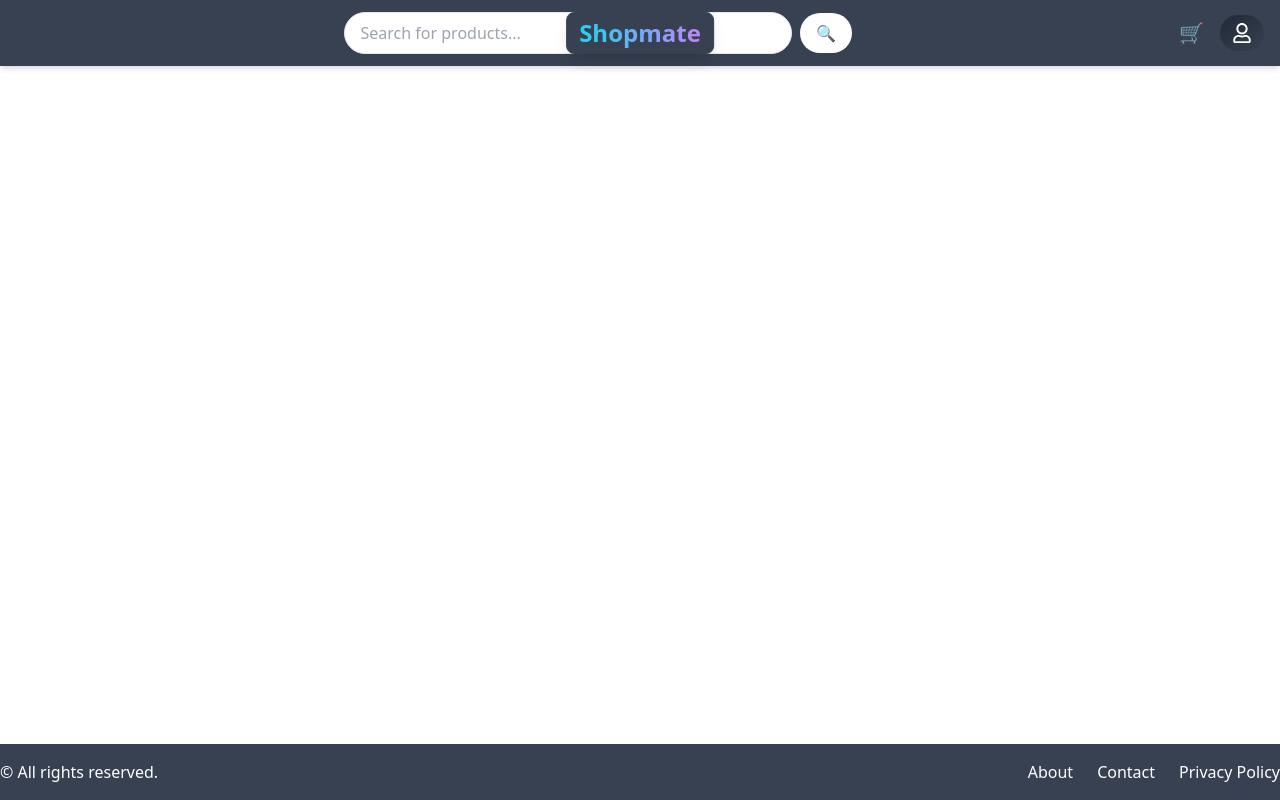
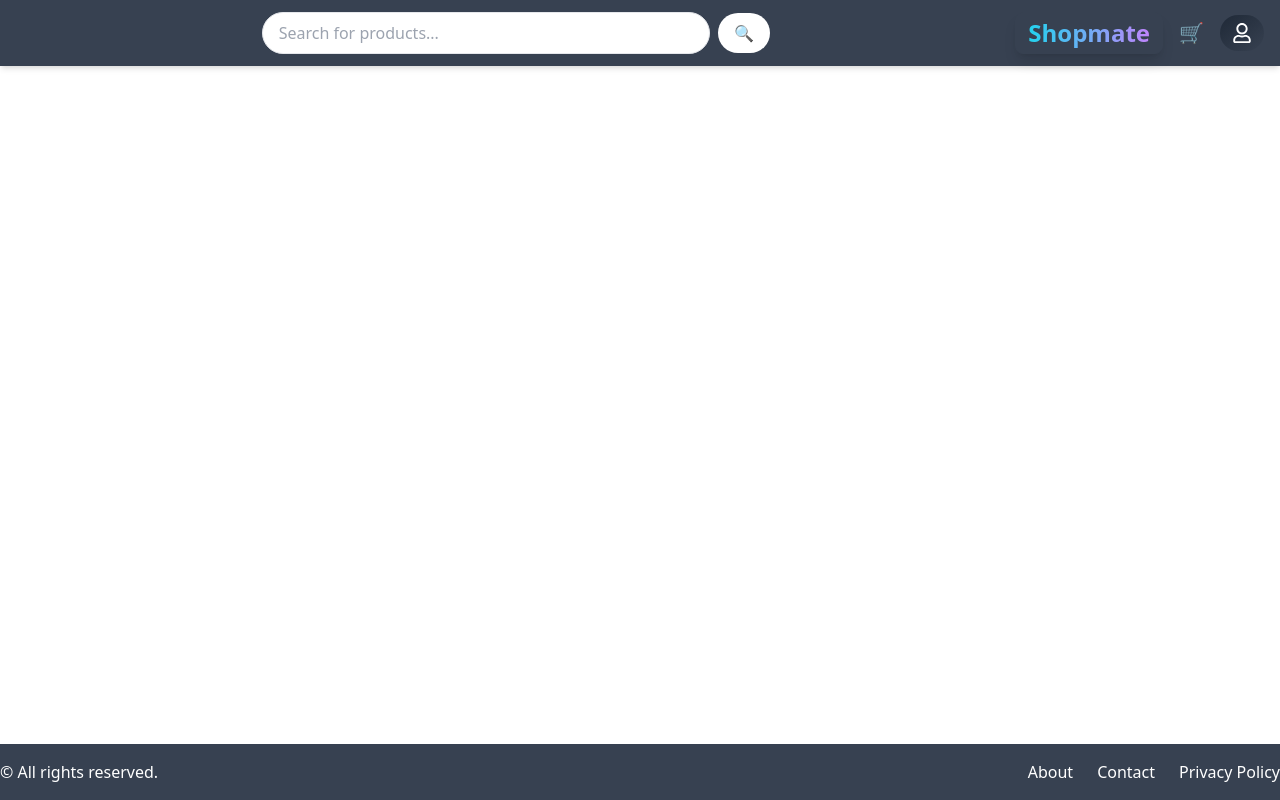
Before and after one commit to thekmanish/ShopMate, a React (Vite) app in the folder frontend/: page / in a window 1280 px wide. Built offline with nearby package versions, Linux system fonts and the light colour scheme; no server answers.

Commit message:
Navbar Changes

```diff
--- a/frontend/src/components/navbar/Navbar.jsx
+++ b/frontend/src/components/navbar/Navbar.jsx
@@ -47,10 +47,12 @@ export default function Navbar() {
 
   return (
     <nav className="bg-gray-700 text-white shadow-md relative z-50">
-      <div className="container mx-auto flex items-center justify-between px-4 py-3">
+      <div className="container mx-auto flex items-center justify-between md:justify-start px-4 py-3 space-x-4">
         {/* Left: Mobile Search Toggle */}
         <div className="md:hidden">
-          <button onClick={() => setShowMobileSearch(!showMobileSearch)}>🔍</button>
+          <button onClick={() => setShowMobileSearch(!showMobileSearch)}>
+            🔍
+          </button>
         </div>
 
         {/* Desktop Search */}
@@ -74,7 +76,8 @@ export default function Navbar() {
         {/* Center: Logo */}
         <Link
           to="/"
-          className="absolute left-1/2 transform -translate-x-1/2 text-xl md:text-2xl font-bold bg-gray-700 px-3 py-1 rounded-lg shadow-lg border border-gray-700 hover:border-purple-500 transition-all"
+          className="text-xl md:text-2xl font-bold bg-gray-700 px-3 py-1 rounded-lg shadow-lg border border-gray-700 hover:border-purple-500 transition-all
+             md:static absolute left-1/2 transform -translate-x-1/2 md:transform-none md:mr-auto"
         >
           <span className="text-transparent bg-clip-text bg-gradient-to-r from-cyan-400 to-purple-400">
             Shopmate
```
